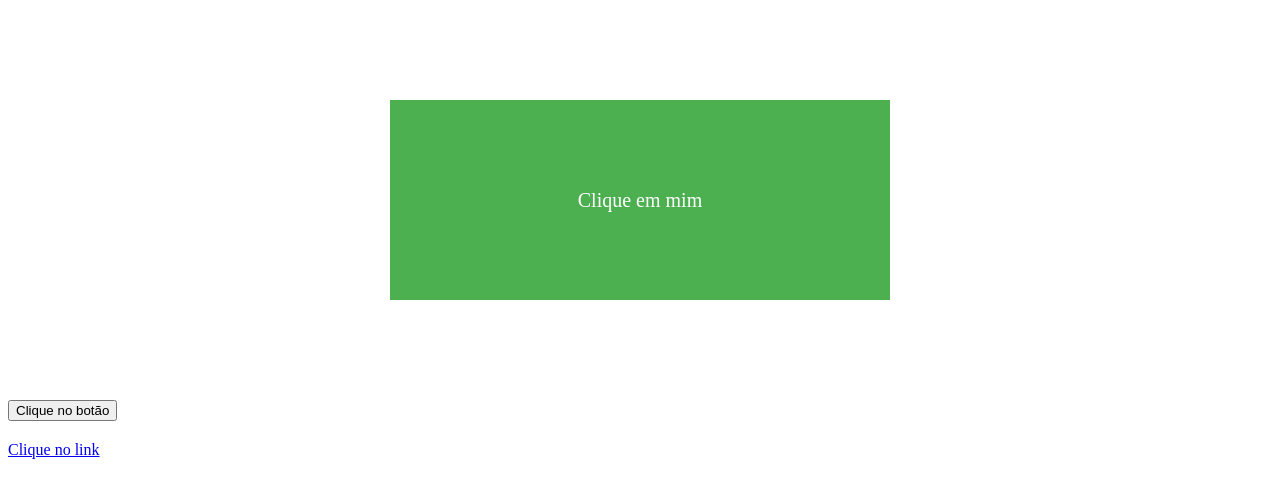
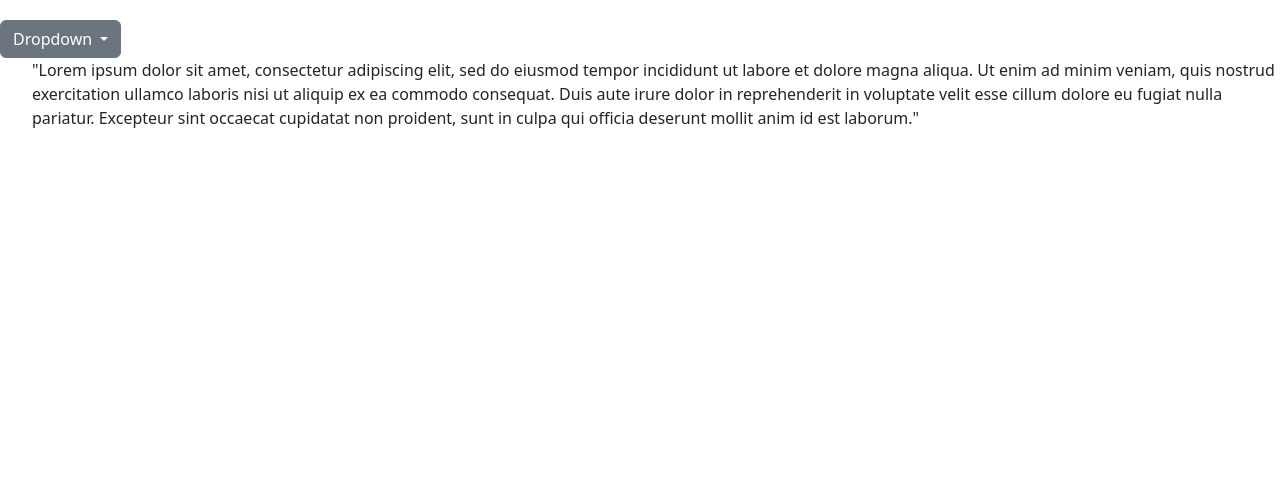
Before and after one commit to pedro-zucchi90/prototipopi2, a plain HTML site: page testes.html in a window 1280 px wide. Drawn offline with nearby package versions, Linux system fonts and the light colour scheme.

Commit message:
adição de CSS

```diff
--- a/testes.html
+++ b/testes.html
@@ -4,6 +4,8 @@
   <meta charset="UTF-8">
   <meta name="viewport" content="width=device-width, initial-scale=1.0">
   <title>Mudança Contínua do Cursor em Elementos Clicáveis</title>
+  <style src="cssdopedro.css"></style>
+  <link href="https://cdn.jsdelivr.net/npm/bootstrap@5.3.3/dist/css/bootstrap.min.css" rel="stylesheet" integrity="sha384-QWTKZyjpPEjISv5WaRU9OFeRpok6YctnYmDr5pNlyT2bRjXh0JMhjY6hW+ALEwIH" crossorigin="anonymous">
   <style>
     .elemento {
       width: 500px;
@@ -21,13 +23,6 @@
       display: block;
     }
   </style>
-</head>
-<body>
-
-  <div class="elemento">Clique em mim</div>
-  <button>Clique no botão</button>
-  <a href="#">Clique no link</a>
-
   <script>
   const cursores = ['pointer', 'crosshair', 'help', 'wait', 'text'];
   let indice = 0;
@@ -48,6 +43,21 @@
     });
   });
 </script>
+<script src="https://cdn.jsdelivr.net/npm/bootstrap@5.3.3/dist/js/bootstrap.bundle.min.js" integrity="sha384-YvpcrYf0tY3lHB60NNkmXc5s9fDVZLESaAA55NDzOxhy9GkcIdslK1eN7N6jIeHz" crossorigin="anonymous"></script>
+</head>
+<body>
+
+  <div class="drop">
+    <div class="dropdown">
+      <button class="btn btn-secondary dropdown-toggle" type="button" data-bs-toggle="dropdown" aria-expanded="false">
+        Dropdown
+      </button>
+      <ul class="dropmenu">
+        <p>"Lorem ipsum dolor sit amet, consectetur adipiscing elit, sed do eiusmod tempor incididunt ut labore et dolore magna aliqua. Ut enim ad minim veniam, quis nostrud exercitation ullamco laboris nisi ut aliquip ex ea commodo consequat. Duis aute irure dolor in reprehenderit in voluptate velit esse cillum dolore eu fugiat nulla pariatur. Excepteur sint occaecat cupidatat non proident, sunt in culpa qui officia deserunt mollit anim id est laborum."</p>
+      </ul>
+    </div>
+  </div>
 
 </body>
+
 </html>
```
Also changed, not shown: cssdopedro.css (added). Lines whose indentation alone changed are shown as unchanged.
